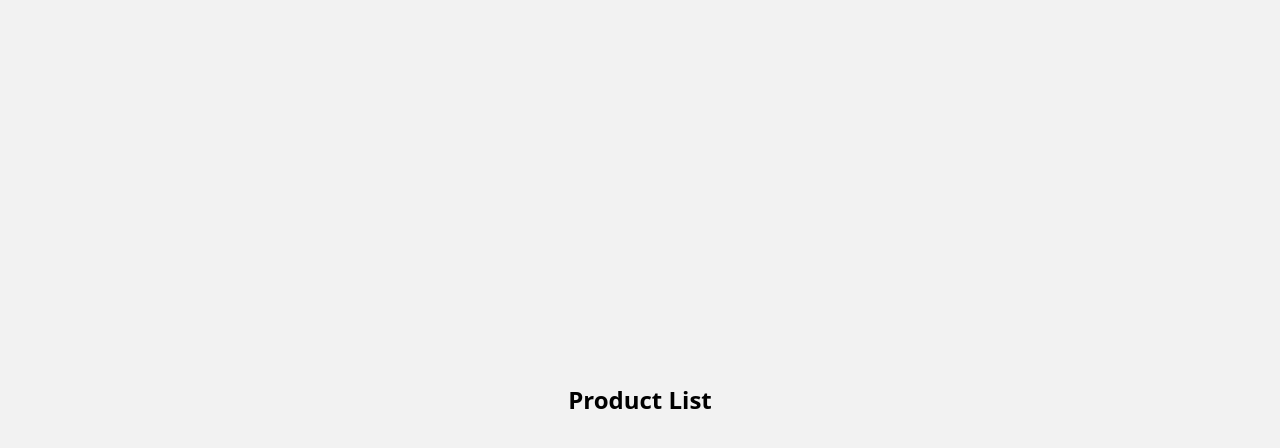
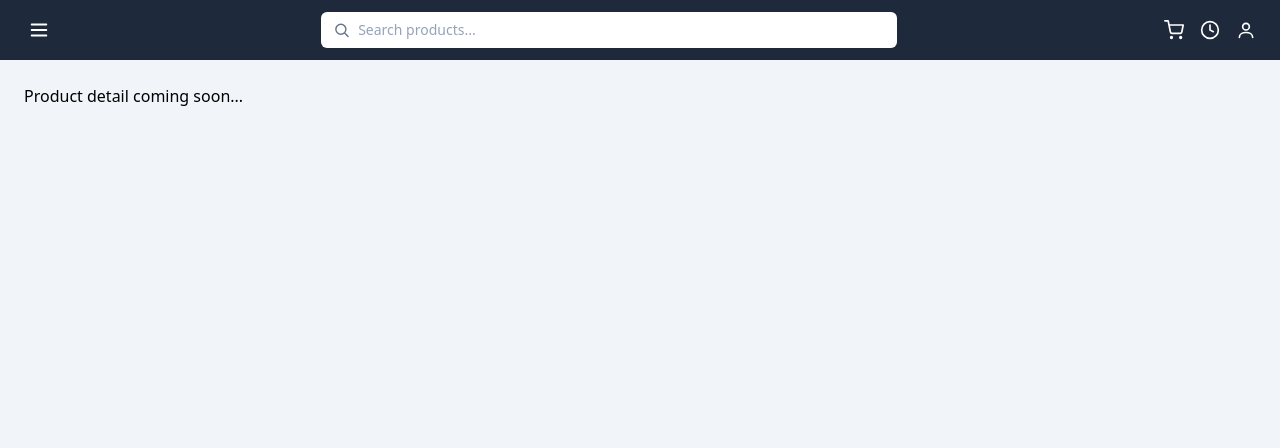
Before and after one commit to vanshika0606/Product-list, a React (Vite) app: page /product/1 in a window 1280 px wide. Shown: the top 448 px of the page. Built offline with nearby package versions, Linux system fonts and the light colour scheme.

Commit message:
Add Navbar, routing shell, and page placeholders for Listing/Detail

```diff
--- a/src/App.jsx
+++ b/src/App.jsx
@@ -1,7 +1,16 @@
+import { Routes, Route } from 'react-router-dom'
+import Navbar from './components/Navbar.jsx'
+import ProductListing from './pages/ProductListing.jsx'
+import ProductDetail from './pages/ProductDetail.jsx'
+
 function App() {
   return (
-    <div className="min-h-screen flex items-center justify-center">
-      <h1 className="text-2xl font-semibold">Product List</h1>
+    <div className="min-h-screen bg-slate-100">
+      <Navbar />
+      <Routes>
+        <Route path="/" element={<ProductListing />} />
+        <Route path="/product/:id" element={<ProductDetail />} />
+      </Routes>
     </div>
   )
 }
--- /dev/null
+++ b/src/components/Navbar.jsx
@@ -0,0 +1,45 @@
+function Navbar() {
+  return (
+    <header className="bg-slate-800 text-white">
+      <div className="flex items-center gap-4 px-6 py-3">
+        <button aria-label="Menu" className="p-1">
+          <svg width="22" height="22" viewBox="0 0 24 24" fill="none" stroke="currentColor" strokeWidth="2">
+            <path d="M4 6h16M4 12h16M4 18h16" strokeLinecap="round" />
+          </svg>
+        </button>
+
+        <div className="flex-1 flex justify-center">
+          <div className="w-full max-w-xl flex items-center gap-2 bg-white rounded-md px-3 py-2 text-slate-500">
+            <svg width="18" height="18" viewBox="0 0 24 24" fill="none" stroke="currentColor" strokeWidth="2">
+              <circle cx="11" cy="11" r="7" />
+              <path d="M21 21l-4.35-4.35" strokeLinecap="round" />
+            </svg>
+            <input
+              type="text"
+              placeholder="Search products..."
+              className="w-full bg-transparent outline-none text-sm text-slate-700 placeholder:text-slate-400"
+            />
+          </div>
+        </div>
+
+        <div className="flex items-center gap-4">
+          <svg width="20" height="20" viewBox="0 0 24 24" fill="none" stroke="currentColor" strokeWidth="2">
+            <circle cx="9" cy="21" r="1" />
+            <circle cx="20" cy="21" r="1" />
+            <path d="M1 1h4l2.68 13.39a2 2 0 0 0 2 1.61h9.72a2 2 0 0 0 2-1.61L23 6H6" strokeLinecap="round" strokeLinejoin="round" />
+          </svg>
+          <svg width="20" height="20" viewBox="0 0 24 24" fill="none" stroke="currentColor" strokeWidth="2">
+            <circle cx="12" cy="12" r="10" />
+            <path d="M12 6v6l4 2" strokeLinecap="round" strokeLinejoin="round" />
+          </svg>
+          <svg width="20" height="20" viewBox="0 0 24 24" fill="none" stroke="currentColor" strokeWidth="2">
+            <circle cx="12" cy="8" r="4" />
+            <path d="M4 21c0-4 4-6 8-6s8 2 8 6" strokeLinecap="round" />
+          </svg>
+        </div>
+      </div>
+    </header>
+  )
+}
+
+export default Navbar
--- /dev/null
+++ b/src/pages/ProductDetail.jsx
@@ -0,0 +1,5 @@
+function ProductDetail() {
+  return <div className="p-6">Product detail coming soon...</div>
+}
+
+export default ProductDetail
--- /dev/null
+++ b/src/pages/ProductListing.jsx
@@ -0,0 +1,5 @@
+function ProductListing() {
+  return <div className="p-6">Product listing coming soon...</div>
+}
+
+export default ProductListing
```
